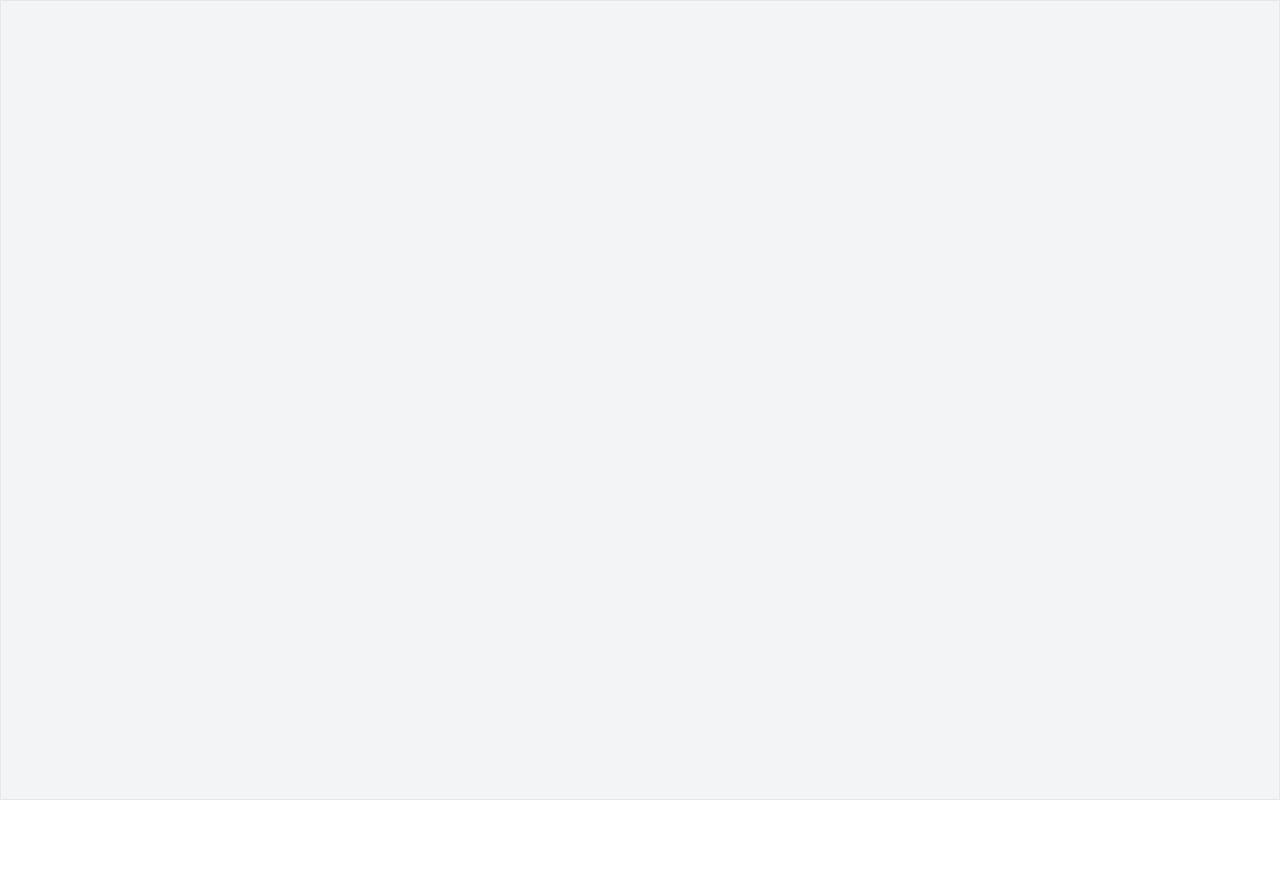
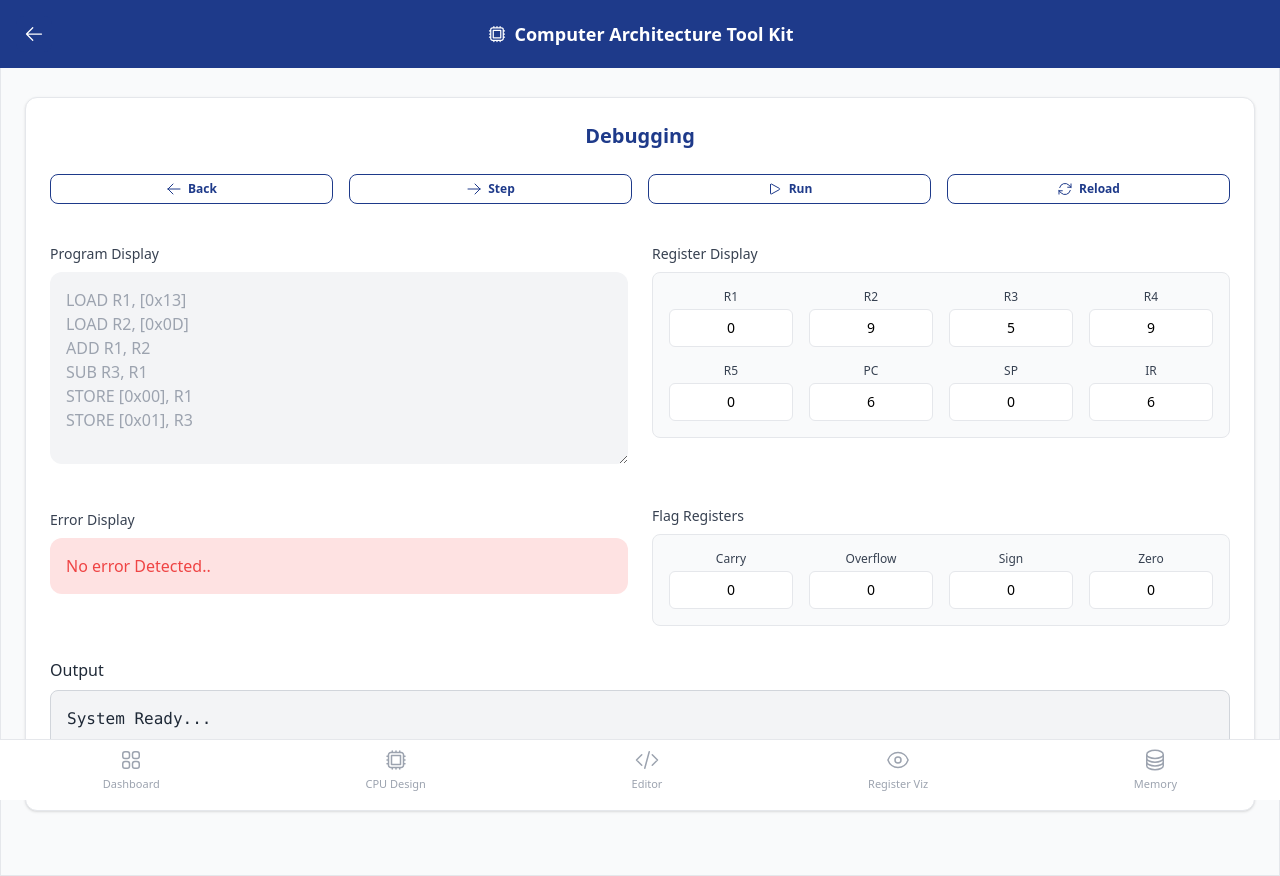
Before and after one commit to Abdul-Rehman2661/FYP-Frontend, a React (Vite) app: page /debugging in a window 1280 px wide. Before the commit this address had no page. Before the commit the page ends 800 px from the top, so only its background shows below. Built offline with nearby package versions, Linux system fonts and the light colour scheme.

Commit message:
Last Screen remaining

```diff
--- a/src/App.jsx
+++ b/src/App.jsx
@@ -8,6 +8,8 @@ import Register from "./pages/Register.jsx";
 import Compare from "./pages/Compare.jsx";
 import RegisterVisualization from "./pages/RegisterVisualization.jsx";
 import Memory from "./pages/Memory.jsx";
+import BackButton from "./components/BackButton.jsx";
+import Debugging from "./pages/Debugging.jsx";
 
 function App() {
   return (
@@ -26,6 +28,8 @@ function App() {
           <Route path="/compare" element={<Compare />} />
           <Route path="/registervis" element={<RegisterVisualization />} />
           <Route path="/memory" element={<Memory />} />
+          <Route path="/Back" element={<BackButton />} />
+          <Route path="/debugging" element={<Debugging />} />
         </Routes>
       </div>
     </div>
--- /dev/null
+++ b/src/components/BackButton.jsx
@@ -0,0 +1,15 @@
+import {ArrowLeftIcon} from "@heroicons/react/24/outline";
+import { useNavigate } from "react-router-dom";
+
+export default function BackButton() {
+  const navigate = useNavigate();
+
+  return (
+    <button
+      onClick={() => navigate(-1)}
+      className="absolute lg:top-4 top-2 left-4 p-2 rounded-lg bg-blue-900 hover:bg-blue-800 focus:outline-none focus:ring-2 focus:ring-gray-400"
+    >
+      <ArrowLeftIcon className="h-5 w-5 text-white" />
+    </button>
+  );
+}
--- a/src/components/Header.jsx
+++ b/src/components/Header.jsx
@@ -1,5 +1,6 @@
 import React from "react";
 import { CpuChipIcon } from "@heroicons/react/24/outline";
+import BackButton from "../components/BackButton.jsx";
 
 
 const Header = () => {
@@ -13,6 +14,7 @@ const Header = () => {
     z-50
   "
     >
+      <BackButton />
       <CpuChipIcon className="h-5 w-5 text-white" />
 
       <h3 className="text-white text-sm font-semibold lg:text-lg">
--- a/src/pages/CpuDesign.jsx
+++ b/src/pages/CpuDesign.jsx
@@ -37,7 +37,7 @@ function CpuDesign() {
   return (
     <>
       <Header />
-      <div className="p-4 pt-16 min-h-screen bg-gray-100 pb-16 flex justify-center">
+      <div className="p-4 pt-24 min-h-screen bg-gray-100 pb-16 flex justify-center">
         <div
           className="
             w-full
--- a/src/pages/Dashboard.jsx
+++ b/src/pages/Dashboard.jsx
@@ -74,15 +74,14 @@ function Dashboard() {
                   <div className="flex gap-2 mt-4">
                     <button className="
                       flex-1 py-1.5 text-sm rounded
-                      bg-blue-900 text-white
+                      bg-blue-900 text-white hover:text-gray-400
                     ">
                       Use
                     </button>
 
                     <button className="
                       flex-1 py-1.5 text-sm rounded
-                      border border-blue-900 text-blue-900
-                      hover:bg-blue-900 hover:text-white transition
+                      bg-blue-900 text-white hover:text-gray-400
                     ">
                       Update
                     </button>
@@ -90,9 +89,8 @@ function Dashboard() {
                     <button
                       onClick={() => navigate(`/detail/${arch.id}`)}
                       className="
-                        flex-1 py-1.5 text-sm rounded
-                        border border-blue-900 text-blue-900
-                        hover:bg-blue-900 hover:text-white transition
+                      flex-1 py-1.5 text-sm rounded
+                      bg-blue-900 text-white hover:text-gray-400
                       "
                     >
                       Details
--- /dev/null
+++ b/src/pages/Debugging.jsx
@@ -0,0 +1,126 @@
+import { useState } from "react";
+import Header from "../components/Header.jsx";
+import BottomNavigation from "../components/BottomNavigation.jsx";
+import { ArrowLeftIcon } from "@heroicons/react/24/outline";
+import { ArrowRightIcon } from "@heroicons/react/24/outline";
+import { ArrowPathIcon } from "@heroicons/react/24/outline";
+import { PlayIcon } from "@heroicons/react/24/outline";
+
+function Debugging() {
+  const registers = [
+    { name: "R1", value: 0 },
+    { name: "R2", value: 9 },
+    { name: "R3", value: 5 },
+    { name: "R4", value: 9 },
+    { name: "R5", value: 0 },
+    { name: "PC", value: 6 },
+    { name: "SP", value: 0 },
+    { name: "IR", value: 6 },
+  ];
+
+  const flags = [
+    { name: "Carry", value: 0 },
+    { name: "Overflow", value: 0 },
+    { name: "Sign", value: 0 },
+    { name: "Zero", value: 0 },
+  ];
+  return (
+    <>
+      <Header />
+      <div className="p-4 pt-24 bg-gray-100 pb-16 min-h-screen bg-gray-50 p-6">
+        <div className="bg-white rounded-xl shadow border p-6">
+          <h2 className="text-center text-xl font-bold text-blue-900 mb-6">
+            Debugging
+          </h2>
+
+          <div className="flex gap-4">
+            <button className="flex flex-1 items-center justify-center gap-1.5 px-3 py-1.5 bg-white text-blue-900 hover:bg-blue-900 hover:text-white rounded-lg border border-blue-900 text-xs rounded font-bold">
+              <ArrowLeftIcon className="h-4 w-4" />
+              Back
+            </button>
+            <button className="flex flex-1 items-center justify-center gap-1.5 px-3 py-1.5 bg-white text-blue-900 hover:bg-blue-900 hover:text-white rounded-lg border border-blue-900 text-xs rounded font-bold">
+              <ArrowRightIcon className="h-4 w-4" />
+              Step
+            </button>
+            <button className="flex flex-1 items-center justify-center gap-1.5 px-3 py-1.5 bg-white text-blue-900 hover:bg-blue-900 hover:text-white rounded-lg border border-blue-900 text-xs rounded font-bold">
+              <PlayIcon className="h-4 w-4" />
+              Run
+            </button>
+            <button className="flex flex-1 items-center justify-center gap-1.5 px-3 py-1.5 bg-white text-blue-900 hover:bg-blue-900 hover:text-white rounded-lg border border-blue-900 text-xs rounded font-bold">
+              <ArrowPathIcon className="h-4 w-4" />
+              Reload
+            </button>
+          </div>
+
+          <div className="grid grid-cols-1 md:grid-cols-2 gap-6 mt-5">
+            <div className="mt-5">
+              <p className="text-sm text-gray-700 mb-2">Program Display</p>
+              <textarea
+                className="p-4 rounded-xl bg-gray-100  w-full h-48 focus:ring-gray-300"
+                placeholder={`LOAD R1, [0x13]
+LOAD R2, [0x0D]
+ADD R1, R2
+SUB R3, R1
+STORE [0x00], R1
+STORE [0x01], R3`}
+              />
+            </div>
+
+            <div className="mt-5">
+              <p className="text-sm text-gray-700 mb-2">Register Display</p>
+              <div className="border rounded-lg p-4 bg-gray-50">
+                <div className="grid grid-cols-4 gap-4">
+                  {registers.map((reg, index) => (
+                    <div key={index} className="text-center">
+                      <p className="text-xs text-gray-700 mb-1">{reg.name}</p>
+                      <div className="border rounded-md py-2 bg-white text-black text-sm">
+                        {reg.value}
+                      </div>
+                    </div>
+                  ))}
+                </div>
+              </div>
+            </div>
+          </div>
+
+          <div className="grid grid-cols-1 md:grid-cols-2 gap-6 mt-5">
+            <div className="mt-5">
+              <p className="text-sm text-gray-700 mb-2">Error Display</p>
+              <div className="p-4 bg-red-100 rounded-xl bg-gray-100 w-full focus:ring-gray-300">
+                <p className="text-red-500">No error Detected..</p>
+              </div>
+            </div>
+
+            <div className="mt-4">
+              <p className="text-sm text-gray-700 mb-2">Flag Registers</p>
+              <div className="border rounded-lg p-4 bg-gray-50">
+                <div className="grid grid-cols-4 gap-4">
+                  {flags.map((flag, index) => (
+                    <div key={index} className="text-center">
+                      <p className="text-xs text-gray-700 mb-1">{flag.name}</p>
+                      <div className="border rounded-md py-2 bg-white text-black text-sm">
+                        {flag.value}
+                      </div>
+                    </div>
+                  ))}
+                </div>
+              </div>
+            </div>
+          </div>
+
+          <div className="h-full">
+            <p className="text-gray-800 pt-8 mb-2">Output</p>
+            <div className="border border-gray-300 rounded-lg h-24 w-full bg-gray-100 overflow-y-auto">
+              <p className="text-gray-800 p-4 text-gray-400 font-mono">
+                System Ready...
+              </p>
+            </div>
+          </div>
+        </div>
+      </div>
+      <BottomNavigation />
+    </>
+  );
+}
+
+export default Debugging;
--- a/src/pages/Memory.jsx
+++ b/src/pages/Memory.jsx
@@ -12,7 +12,7 @@ function Memory() {
   return (
     <>
       <Header />
-      <div className="p-4 pt-16 min-h-screen bg-gray-100 pb-16 flex justify-center">
+      <div className="p-4 pt-20 min-h-screen bg-gray-100 pb-16 flex justify-center">
         <div
           className="
             w-full
--- a/src/pages/RegisterVisualization.jsx
+++ b/src/pages/RegisterVisualization.jsx
@@ -1,14 +1,6 @@
 import { useState } from "react";
 import Header from "../components/Header.jsx";
 import BottomNavigation from "../components/BottomNavigation.jsx";
-import SaveFile from "../components/SaveFile.jsx";
-import OpenFile from "../components/OpenFile.jsx";
-import {
-  PlayIcon,
-  ArrowPathIcon,
-  FolderOpenIcon,
-  ArrowDownTrayIcon,
-} from "@heroicons/react/24/outline";
 
 function RegisterVisualization() {
   const registers = [
@@ -32,7 +24,7 @@ function RegisterVisualization() {
   return (
     <>
       <Header />
-       <div className="p-4 pt-16 bg-gray-100 pb-16  min-h-screen bg-gray-50 p-6">
+      <div className="p-4 pt-24 bg-gray-100 pb-16  min-h-screen bg-gray-50 p-6">
         {/* Outer Card */}
         <div className="bg-white rounded-xl shadow border p-6">
           {/* Title */}
@@ -42,7 +34,6 @@ function RegisterVisualization() {
 
           {/* Two Sections */}
           <div className="grid grid-cols-1 md:grid-cols-2 gap-6">
-
             {/* Register Display */}
             <div>
               <p className="text-sm text-gray-700 mb-2">Register Display</p>
@@ -50,9 +41,7 @@ function RegisterVisualization() {
                 <div className="grid grid-cols-4 gap-4">
                   {registers.map((reg, index) => (
                     <div key={index} className="text-center">
-                    <p className="text-xs text-gray-700 mb-1">
-                      {reg.name}
-                    </p>
+                      <p className="text-xs text-gray-700 mb-1">{reg.name}</p>
                       <div className="border rounded-md py-2 bg-white text-black text-sm">
                         {reg.value}
                       </div>
@@ -69,9 +58,7 @@ function RegisterVisualization() {
                 <div className="grid grid-cols-4 gap-4">
                   {flags.map((flag, index) => (
                     <div key={index} className="text-center">
-                    <p className="text-xs text-gray-700 mb-1">
-                      {flag.name}
-                    </p>
+                      <p className="text-xs text-gray-700 mb-1">{flag.name}</p>
                       <div className="border rounded-md py-2 bg-white text-black text-sm">
                         {flag.value}
                       </div>
@@ -80,7 +67,13 @@ function RegisterVisualization() {
                 </div>
               </div>
             </div>
+          </div>
 
+          <div className="h-full">
+            <p className="text-gray-800 pt-8 mb-2">Output</p>
+            <div className="border border-gray-300 rounded-lg h-48 w-full bg-gray-100 overflow-y-auto">
+              <p className="text-gray-800 p-4 text-gray-400 font-mono">System Ready...</p>
+            </div>
           </div>
         </div>
       </div>
```
Also changed, not shown: src/pages/Editor.jsx (+10 -6 lines), src/pages/detail.jsx (+4 -4 lines). Lines whose indentation alone changed are shown as unchanged.
